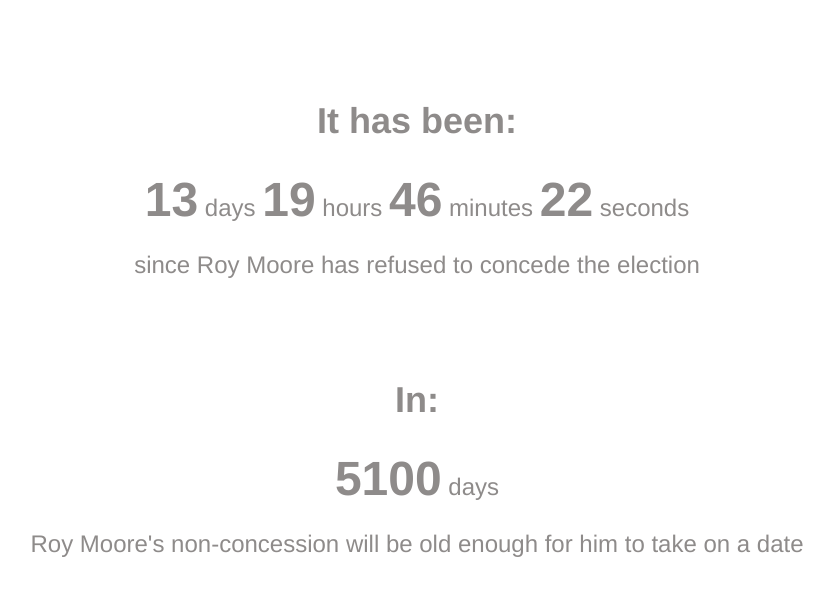
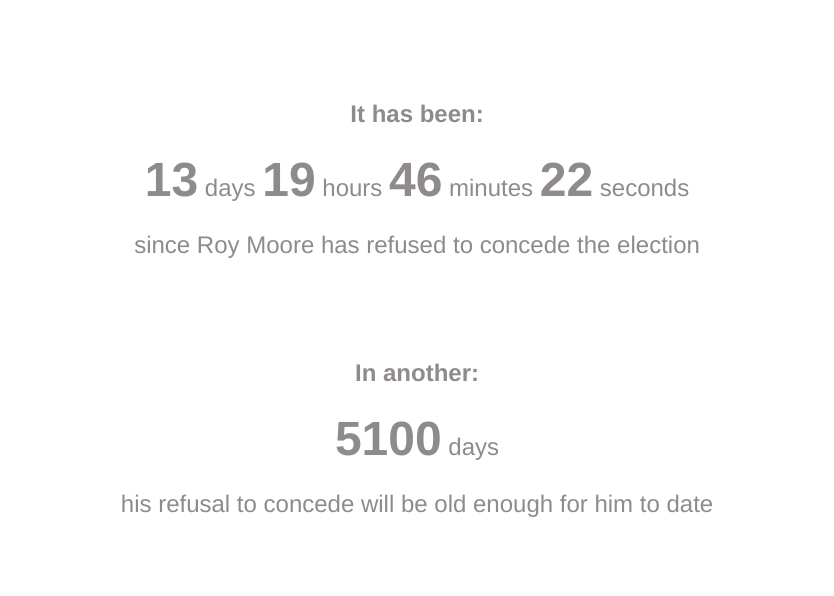
Before and after one commit to nomoremoore/nomoremoore, a plain HTML site: page index.html in a window 1280 px wide. Shown: the whole page, without its empty margins (223-1057 px from the left). Drawn offline with Linux system fonts and the light colour scheme.

Commit message:
copy change

```diff
--- a/index.html
+++ b/index.html
@@ -6,12 +6,13 @@
       body { font-family:Helvetica, Helvetica Neue, Arial, sans-serif; font-size: 1.5em; color:#8e8b8a; }
       section { text-align: center; margin: 100px 0; }
       section span { font-size: 2em; font-weight: bold; }
+      p.header { font-weight: bold; }
     </style>
   </head>
   <body>
     <div id="wrapper">
       <section id="countup">
-        <h1>It has been:</h1>
+        <p class="header">It has been:</p>
         <p>
           <span id="days">00</span> days
           <span id="hours">00</span> hours
@@ -23,11 +24,11 @@
         </p>
       </section>
       <section id="countdown">
-        <h1>In:</h1>
+        <p class="header">In another:</p>
         <p>
           <span id="datedate">00</span> days
         </p>
-        <p>Roy Moore's non-concession will be old enough for him to take on a date</p>
+        <p>his refusal to concede will be old enough for him to date</p>
       </section>
     </div>
     <script>
```
